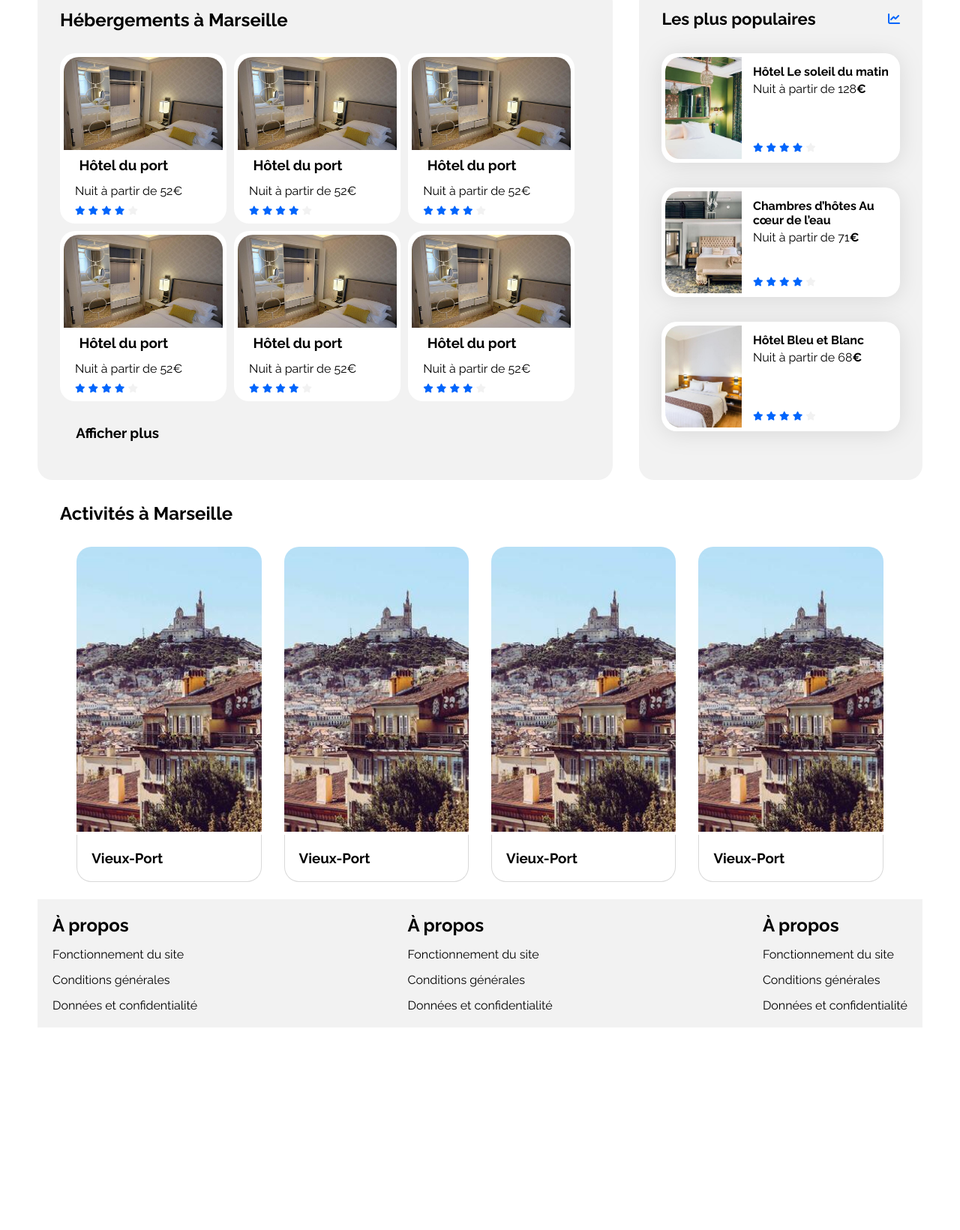
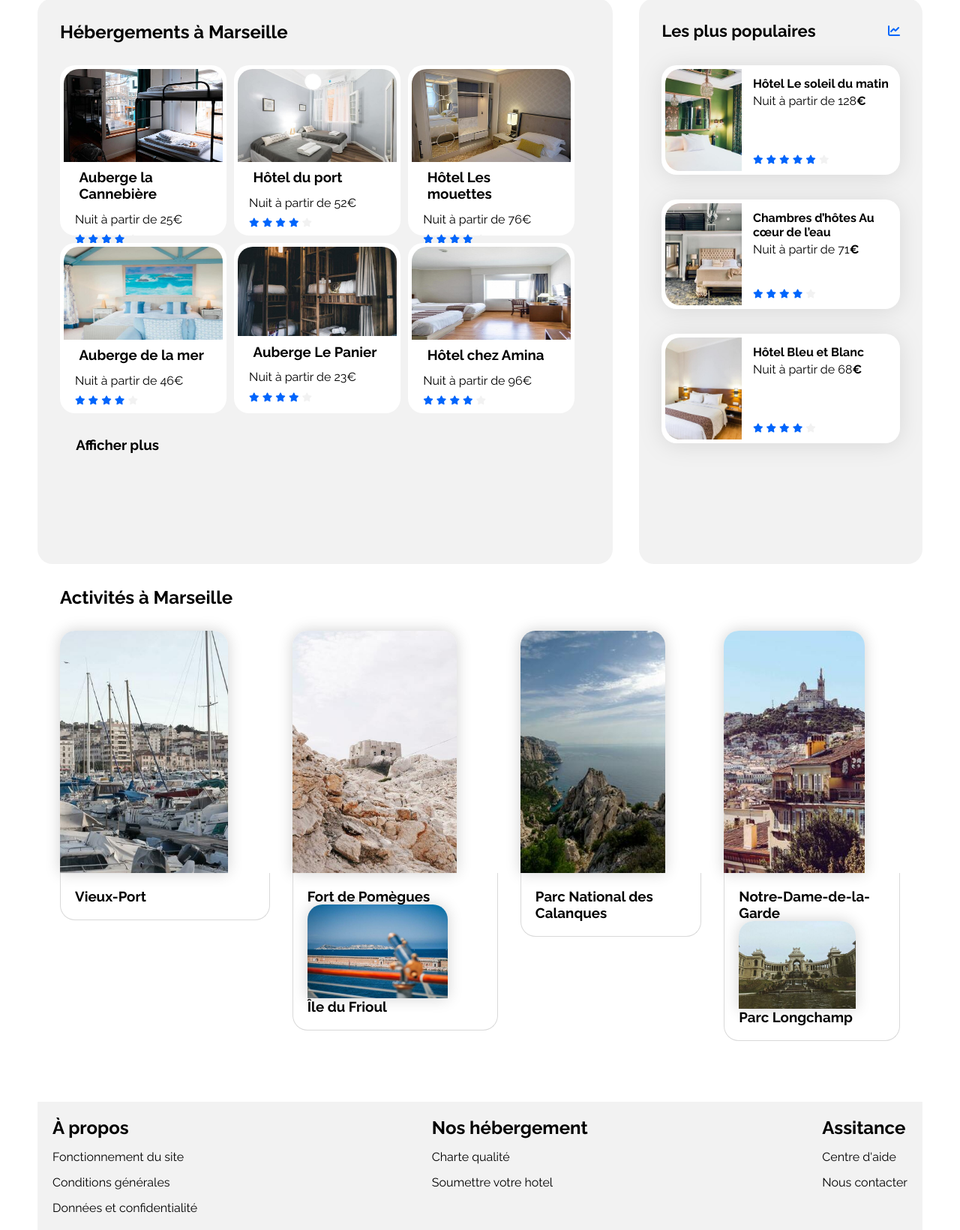
Before and after one commit to sergenadin/booki, a plain HTML site: page index.html in a window 1280 px wide. Shown: the part 423-2063 px from the top of the page at 75% size. Before the commit the page ends 1793 px from the top, so only its background shows below. Drawn offline with Linux system fonts and the light colour scheme.

Commit message:
Work in progress

```diff
--- a/css/style.css
+++ b/css/style.css
@@ -1,5 +1,3 @@
-@import url("https://fonts.googleapis.com/css2?family=Raleway:wght@300;400;500;600;700;800;900&display=swap");
-
 /****** General ***********/
 * {
   font-family: 'Raleway', sans-serif;
@@ -152,11 +150,6 @@ a {
   padding: 3%;
 }
 
-
-/* Le code ci-dessous correspond à la version responsive uniquement */
-
-/****** Media queries ***********/
-/* Medium devices (tablets, less/equal than 1024px) */
 @media (max-width: 1024px) {
   .hebergements-and-populaires {
       flex-direction: column;
@@ -297,17 +290,27 @@ nav {
   align-items: center;
 }
 
+.filtresÉconomique {
+  margin: 0 2rem 1rem 0;
+  display: flex;
+  align-items: center;
+}
+
 .filters div {
   display: flex;
   gap: 10px;
   align-items: center;
   justify-content: center;
+  margin-right: 2rem;
+  border: 2px solid #d9d9d9;
+  font-size: 17px;
   border-radius: 25px;
   height: 50px;
-  /* width: 173px; */
   padding: 4px 19px 4px 19px;
-  border: 2px solid #D9D9D9;
-  font-size: 17px;
+  margin-bottom: 1rem;
+  cursor: pointer;
+  transition-duration: 0.1s;
+  font-weight: bold;
 }
 
 .searchZone {
@@ -344,6 +347,7 @@ nav {
 }
 
 .HebergementCards {
+  margin-bottom: 6rem;
   margin-top: 30px;
   display: flex;
   gap: 10px;
@@ -358,26 +362,61 @@ nav {
 }
 
 
-.CardActivite {
+#CardActiviteMarseille {
   width: 22%;
   height: 380px;
-  border-radius:
-      20px;
-  /* box-shadow: 0px 3px 15px 0px #0000001A; */
-  /* border: 1px solid black; */
+  box-shadow: 0 0 20px #0000002e;
+  border-radius: 20px;
+  overflow: hidden;
+  display: flex;
+  flex-direction: column;
+  transition-duration: 0.1s;
 }
 
 
 
 #ActiviteMarseille img {
-  height: 100%;
-  width: 100%;
+  height: 60%;
+    width: 80%;
+  box-shadow: 0 0 20px #0000002e;
+  border-radius: 20px 20px 0 0;
+  overflow: hidden;
+  display: flex;
+  flex-direction: column;
+  transition-duration: 0.1s;
   object-fit: cover;
-  border-radius: 20px 20px 0 0;
-  margin: 0;
+    margin: 0
 
 }
+#CardActiviteTitle {
+  margin: 1.2rem 1.5rem;
+}
 
+@media (min-width: 1100px) {
+  #ActiviteMarseille img{
+    grid-template-columns: repeat(4, 1fr);
+    grid-template-rows: auto 14rem 2rem 2rem 2rem 14rem;
+  }
+}
+#CardActivite1 img{
+  grid-row: 2/7;
+    grid-column: 1/2;
+  }
+
+  #CardActivite2 img{
+    grid-column: 2/3;
+    grid-row: 2/5;
+  }
+
+  #CardActivite3 img{
+    grid-column: 3/4;
+    grid-row: 2/7;
+  }
+
+  #CardActivite4 img {
+    grid-column: 4/5;
+    grid-row: 2/3;
+  }
 .cardFOoter {
   border-radius:  0 0 20px 20px;
   padding: 20px 19px 20px 19px;
@@ -408,3 +447,11 @@ footer  {
   gap:
   15px;
 }
+
+@media (max-width: 750px) {
+  .footerCol {
+    flex-direction: column;
+    padding: 2rem;
+  }
+
+}
--- a/index.html
+++ b/index.html
@@ -25,6 +25,7 @@
                     <ul>
                         <li class="active"><a href="#">Hébergements</a></li>
                         <li><a href="#">Activités</a></li>
+                        <li class="active"><a href="#">S'inscrire</a></li>
                     </ul>
                 </div>
             </nav>
@@ -80,12 +81,10 @@
 
                     </div>
                     <div>
-                        <svg width="19" height="21" viewBox="0 0 19 21" fill="none" xmlns="http://www.w3.org/2000/svg">
-                            <path
-                                d="M6.89727 0.212729C7.21067 -0.0735102 7.69683 -0.0695891 8.01022 0.21665C9.11915 1.23221 10.1598 2.32619 11.1321 3.51036C11.5741 2.94572 12.0763 2.33011 12.6187 1.82821C12.9361 1.53805 13.4263 1.53805 13.7437 1.83214C15.1339 3.12609 16.3111 4.83568 17.1388 6.45901C17.9544 8.05881 18.4968 9.6939 18.4968 10.8467C18.4968 15.85 14.487 20.0769 9.49683 20.0769C4.4504 20.0769 0.496826 15.8461 0.496826 10.8428C0.496826 9.33708 1.212 7.4981 2.32093 5.67872C3.44192 3.83189 5.02495 1.90664 6.89727 0.212729ZM9.56513 16.3127C10.5816 16.3127 11.4816 16.0382 12.3294 15.4893C14.0209 14.3365 14.475 12.0309 13.4584 10.2193C13.2776 9.86643 12.8156 9.84291 12.5544 10.1409L11.5419 11.2898C11.2767 11.5878 10.7986 11.5799 10.5495 11.2702C9.88656 10.4468 8.70129 8.97635 8.02629 8.14116C7.77316 7.82747 7.29102 7.82355 7.03388 8.13723C5.67584 9.80369 4.99281 10.8545 4.99281 12.0348C4.99683 14.7207 7.02986 16.3127 9.56513 16.3127Z"
-                                fill="#0065FC" />
+                        <svg xmlns="http://www.w3.org/2000/svg" viewBox="0 0 576 512" width="19" height="21">
+                            <path d="M309.6 158.5L332.7 19.8C334.6 8.4 344.5 0 356.1 0c7.5 0 14.5 3.5 19 9.5L392 32h52.1c12.7 0 24.9 5.1 33.9 14.1L496 64h56c13.3 0 24 10.7 24 24v24c0 44.2-35.8 80-80 80H464 448 426.7l-5.1 30.5-112-64zM416 256.1L416 480c0 17.7-14.3 32-32 32H352c-17.7 0-32-14.3-32-32V364.8c-24 12.3-51.2 19.2-80 19.2s-56-6.9-80-19.2V480c0 17.7-14.3 32-32 32H96c-17.7 0-32-14.3-32-32V249.8c-28.8-10.9-51.4-35.3-59.2-66.5L1 167.8c-4.3-17.1 6.1-34.5 23.3-38.8s34.5 6.1 38.8 23.3l3.9 15.5C70.5 182 83.3 192 98 192h30 16H303.8L416 256.1zM464 80a16 16 0 1 0 -32 0 16 16 0 1 0 32 0z" fill="#0065FC"/>
                         </svg>
-                        <p>Nos pépites</p>
+                        <p>Animaux autorisés</p>
 
                     </div>
                 </div>
@@ -113,10 +112,10 @@
                     <div class="HebergementCards">
 
                         <div class="cardHebergement">
-                            <img src="./images/hebergements/reisetopia.jpg" alt="Hotel image">
+                            <img src="./images/hebergements/marcus-loke.jpg" alt="Hotel image">
                             <div>
-                                <h3>Hôtel du port</h3>
-                                <p>Nuit à partir de 52€</p>
+                                <h3>Auberge la Cannebière</h3>
+                                <p>Nuit à partir de 25€</p>
                                 <div class="card-rating">
                                     <i class="fa-xs fa-solid fa-star" aria-hidden="true"></i>
                                     <i class="fa-xs fa-solid fa-star" aria-hidden="true"></i>
@@ -129,7 +128,7 @@
                         </div>
 
                         <div class="cardHebergement">
-                            <img src="./images/hebergements/reisetopia.jpg" alt="Hotel image">
+                            <img src="./images/hebergements/fred-kleber.jpg" alt="Hotel image">
                             <div>
                                 <h3>Hôtel du port</h3>
                                 <p>Nuit à partir de 52€</p>
@@ -148,8 +147,8 @@
                         <div class="cardHebergement">
                             <img src="./images/hebergements/reisetopia.jpg" alt="Hotel image">
                             <div>
-                                <h3>Hôtel du port</h3>
-                                <p>Nuit à partir de 52€</p>
+                                <h3>Hôtel Les mouettes</h3>
+                                <p>Nuit à partir de 76€</p>
                                 <div class="card-rating">
                                     <i class="fa-xs fa-solid fa-star" aria-hidden="true"></i>
                                     <i class="fa-xs fa-solid fa-star" aria-hidden="true"></i>
@@ -162,10 +161,10 @@
                         </div>
 
                         <div class="cardHebergement">
-                            <img src="./images/hebergements/reisetopia.jpg" alt="Hotel image">
+                            <img src="./images/hebergements/annie-spratt.jpg" alt="Hotel image">
                             <div>
-                                <h3>Hôtel du port</h3>
-                                <p>Nuit à partir de 52€</p>
+                                <h3>Auberge de la mer</h3>
+                                <p>Nuit à partir de 46€</p>
                                 <div class="card-rating">
                                     <i class="fa-xs fa-solid fa-star" aria-hidden="true"></i>
                                     <i class="fa-xs fa-solid fa-star" aria-hidden="true"></i>
@@ -179,10 +178,10 @@
 
 
                         <div class="cardHebergement">
-                            <img src="./images/hebergements/reisetopia.jpg" alt="Hotel image">
+                            <img src="./images/hebergements/nicate-lee.jpg" alt="Hotel image">
                             <div>
-                                <h3>Hôtel du port</h3>
-                                <p>Nuit à partir de 52€</p>
+                                <h3>Auberge Le Panier</h3>
+                                <p>Nuit à partir de 23€</p>
                                 <div class="card-rating">
                                     <i class="fa-xs fa-solid fa-star" aria-hidden="true"></i>
                                     <i class="fa-xs fa-solid fa-star" aria-hidden="true"></i>
@@ -196,10 +195,10 @@
 
 
                         <div class="cardHebergement">
-                            <img src="./images/hebergements/reisetopia.jpg" alt="Hotel image">
+                            <img src="./images/hebergements/febrian-zakaria.jpg" alt="Hotel image">
                             <div>
-                                <h3>Hôtel du port</h3>
-                                <p>Nuit à partir de 52€</p>
+                                <h3>Hôtel chez Amina</h3>
+                                <p>Nuit à partir de 96€</p>
                                 <div class="card-rating">
                                     <i class="fa-xs fa-solid fa-star" aria-hidden="true"></i>
                                     <i class="fa-xs fa-solid fa-star" aria-hidden="true"></i>
@@ -234,6 +233,7 @@
                                         <p class="card-subtitle">Nuit à partir de 128<span class="euro">€</span></p>
                                     </div>
                                     <div class="card-rating">
+                                        <i class="fa-xs fa-solid fa-star" aria-hidden="true"></i>
                                         <i class="fa-xs fa-solid fa-star" aria-hidden="true"></i>
                                         <i class="fa-xs fa-solid fa-star" aria-hidden="true"></i>
                                         <i class="fa-xs fa-solid fa-star" aria-hidden="true"></i>
@@ -293,34 +293,42 @@
 
                 <div>
 
-                    <div class="CardActivite">
-                        <img src="./images/activites/florian-wehde.jpg" alt="">
+                    <div class="CardActivite1">
+                        <img src="./images/activites/reno-laithienne.jpg" alt="">
                         <div class="cardFOoter">
                             <h3>Vieux-Port</h3>
 
                         </div>
                     </div>
 
-                    <div class="CardActivite">
-                        <img src="./images/activites/florian-wehde.jpg" alt="">
+                    <div class="CardActivite2">
+                        <img src="./images/activites/paul-hermann.jpg" alt="">
                         <div class="cardFOoter">
-                            <h3>Vieux-Port</h3>
+                            <h3>Fort de Pomègues</h3>
+                            <img src="./images/activites/kevin-hikari-rV_Qd1l-VXg-unsplash.jpg" alt="">
+                            <h3>Île du Frioul</h3>
+
+
+
 
                     </div>
                 </div>
 
-                    <div class="CardActivite">
-                        <img src="./images/activites/florian-wehde.jpg" alt="">
+                    <div class="CardActivite3">
+                        <img src="./images/activites/kilyan-sockalingum.jpg" alt="">
                         <div class="cardFOoter">
-                            <h3>Vieux-Port</h3>
+                            <h3>Parc National des Calanques</h3>
+
 
                         </div>
                     </div>
 
-                    <div class="CardActivite">
+                    <div class="CardActivite4">
                         <img src="./images/activites/florian-wehde.jpg" alt="">
                         <div class="cardFOoter">
-                            <h3>Vieux-Port</h3>
+                            <h3>Notre-Dame-de-la-Garde</h3>
+                            <img src="./images/activites/lena-paulin-wH2-EJoDcV0-unsplash.jpg" alt="">
+                            <h3>Parc Longchamp</h3>
 
                         </div>
                     </div>
@@ -345,21 +353,19 @@
 
             <div class="FooterCol">
                 <h2>
-                    À propos
+                    Nos hébergement
                 </h2>
-                <p>Fonctionnement du site</p>
-                <p>Conditions générales </p>
-                <p>Données et confidentialité</p>
+                <p>Charte qualité </p>
+                <p>Soumettre votre hotel</p>
 
             </div>
 
             <div class="FooterCol">
                 <h2>
-                    À propos
+                    Assitance
                 </h2>
-                <p>Fonctionnement du site</p>
-                <p>Conditions générales </p>
-                <p>Données et confidentialité</p>
+                <p>Centre d'aide </p>
+                <p>Nous contacter</p>
 
             </div>
 
```
Also changed, not shown: images/activites/kevin-hikari-rV_Qd1l-VXg-unsplash.jpg (added), images/activites/lena-paulin-wH2-EJoDcV0-unsplash.jpg (added). Lines whose indentation alone changed are shown as unchanged.
